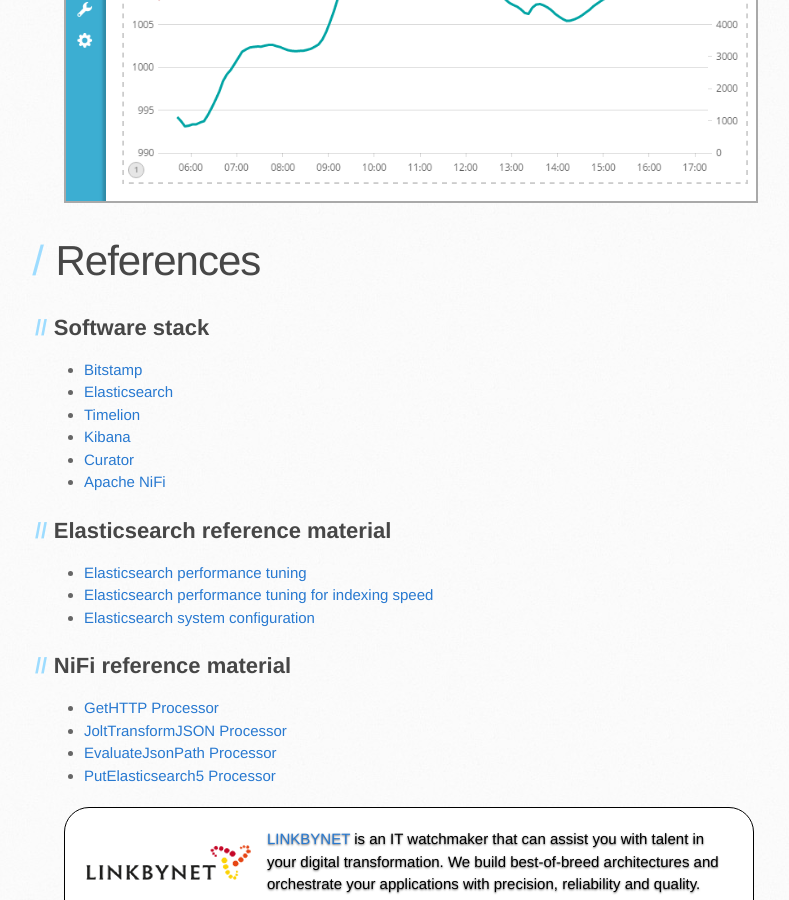
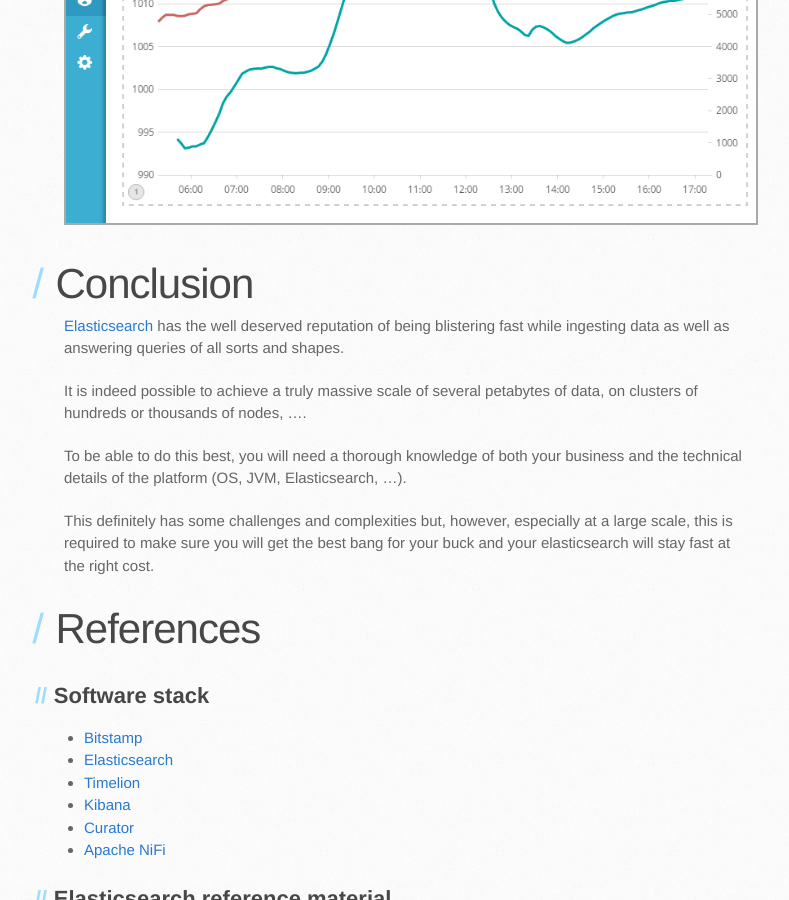
Before and after one commit to souravbadami/linkbynet.github.io, a Jekyll site: the page built from _posts/2017-02-07-Bitcoin-ELK-NiFi.markdown, in a window 1280 px wide and 900 px high, scrolled down 14438 px. Shown: the whole window, without its empty margins (106-895 px from the left). Built offline with Jekyll 4.4.1, drawn with Linux system fonts in a browser that asks for light colours.

Commit message:
Adding a conclusion

```diff
--- /dev/null
+++ b/_includes/elk-conclusion.markdown
@@ -0,0 +1,16 @@
+# Conclusion
+
+[Elasticsearch][elasticsearch] has the well deserved reputation of being
+blistering fast while ingesting data as well as answering queries of all sorts
+and shapes.
+
+It is indeed possible to achieve a truly massive scale of several petabytes of
+data, on clusters of hundreds or thousands of nodes, ....
+
+To be able to do this best, you will need a thorough knowledge of both your
+business and the technical details of the platform (OS, JVM, Elasticsearch,
+...).
+
+This definitely has some challenges and complexities but, however, especially
+at a large scale, this is required to make sure you will get the best bang for
+your buck and your elasticsearch will stay fast at the right cost.
--- a/_posts/2017-02-07-Bitcoin-ELK-NiFi.markdown
+++ b/_posts/2017-02-07-Bitcoin-ELK-NiFi.markdown
@@ -17,6 +17,8 @@
 {% include elk-nifi.markdown %}
 
 {% include elk-timelion.markdown %}
+
+{% include elk-conclusion.markdown %}
 
 # References
 
```
